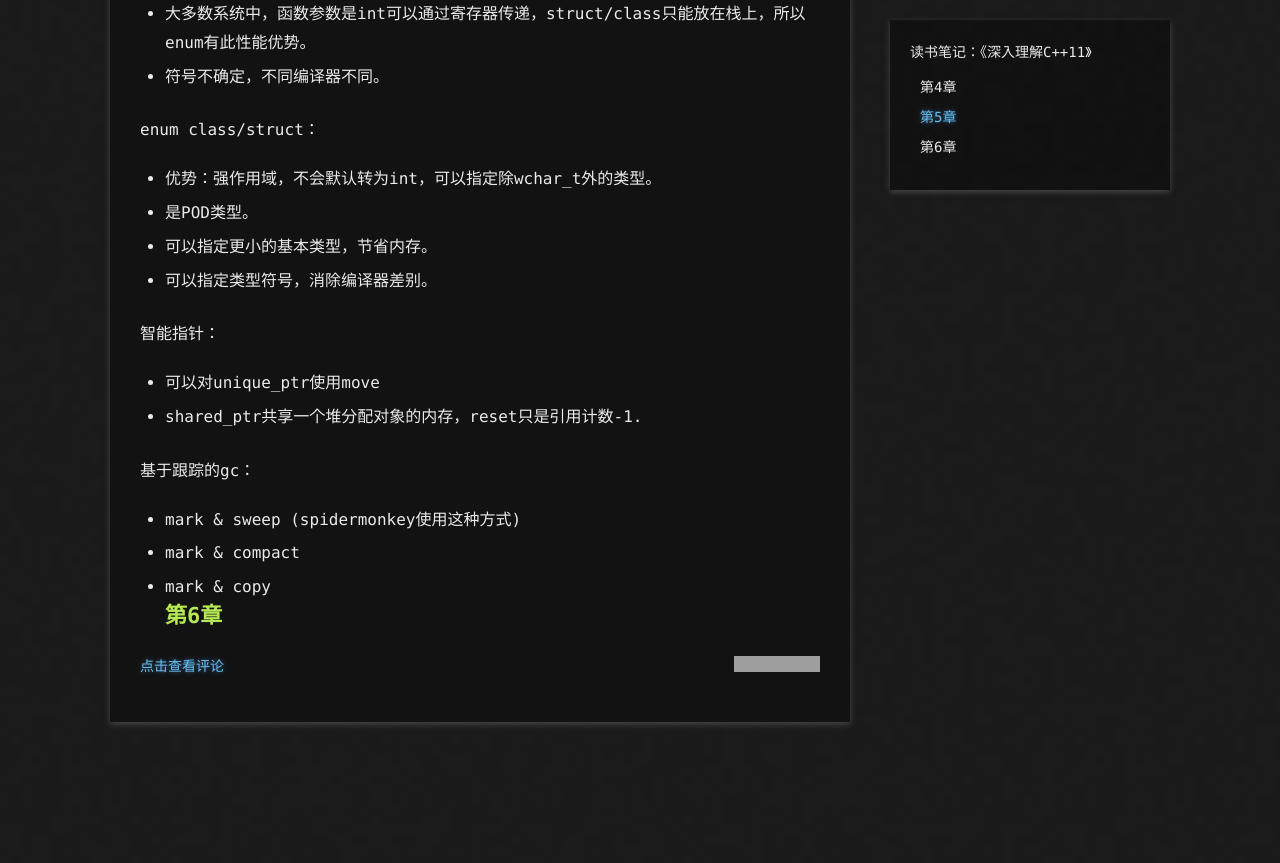
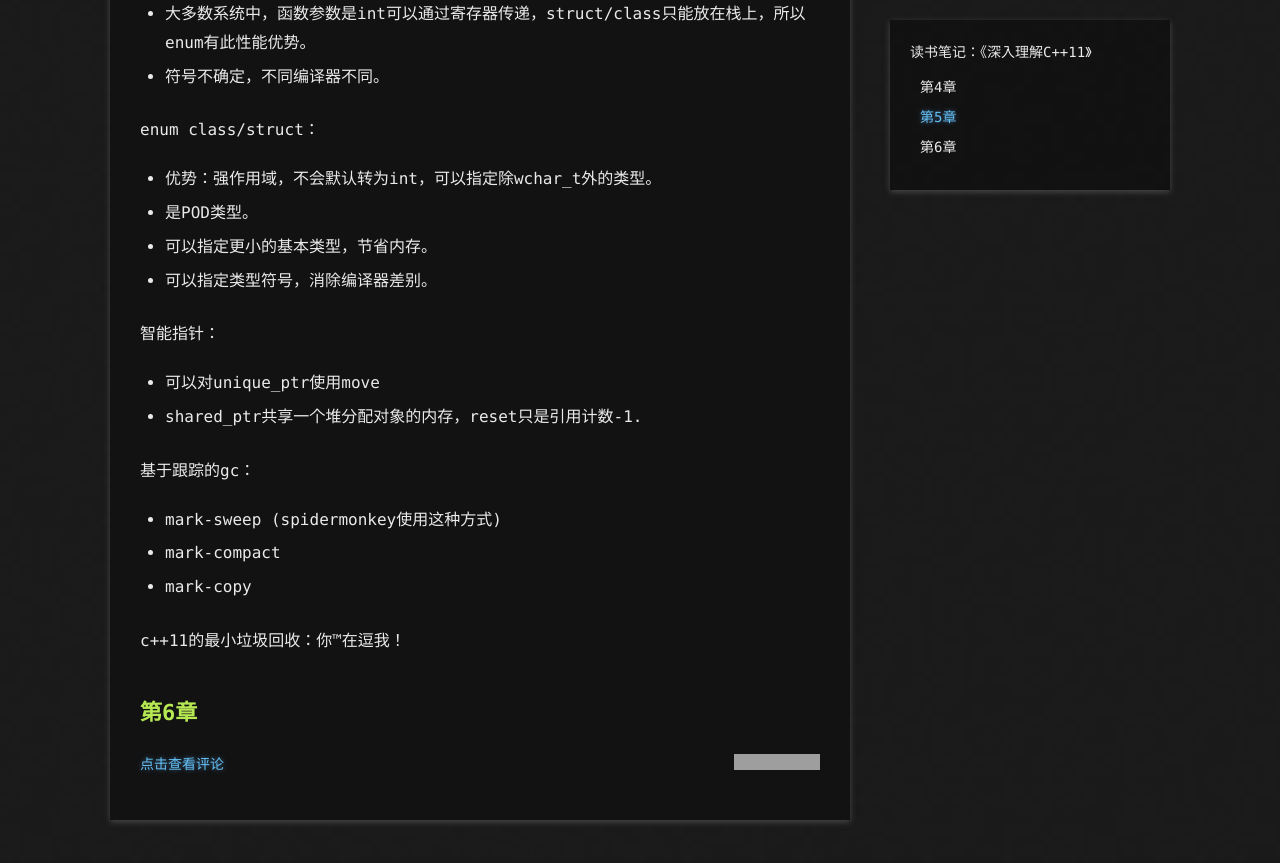
Before and after one commit to yiminyangguang520/zhaijialong.github.io, a Jekyll site: the page built from _posts/blog/2014-05-05-understanding-cpp11.md, in a window 1280 px wide and 900 px high, scrolled down 600 px. Shown: the top 863 px of the window. Built offline with Jekyll 4.4.1, drawn with Linux system fonts in a browser that asks for light colours; Markdown is read by kramdown in place of the engine named in the settings; before the commit the page ends 1402 px from its top, so only the background shows below that; grey boxes are pictures that could not be loaded.

Commit message:
5th chapter

```diff
--- a/_posts/blog/2014-05-05-understanding-cpp11.md
+++ b/_posts/blog/2014-05-05-understanding-cpp11.md
@@ -32,7 +32,9 @@ enum class/struct：
 
 基于跟踪的gc：
 
-- mark & sweep (spidermonkey使用这种方式)
-- mark & compact
-- mark & copy
+- mark-sweep (spidermonkey使用这种方式)
+- mark-compact
+- mark-copy
+
+c++11的最小垃圾回收：你™在逗我！
 ##第6章
```
